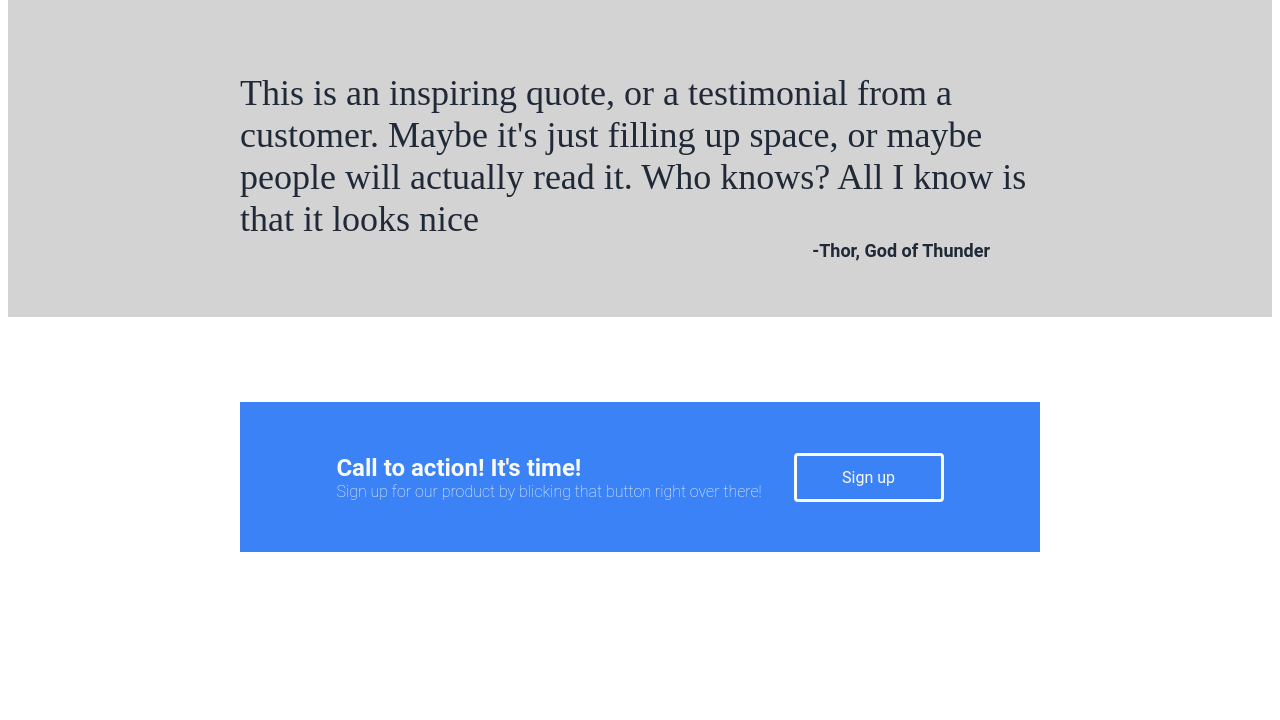
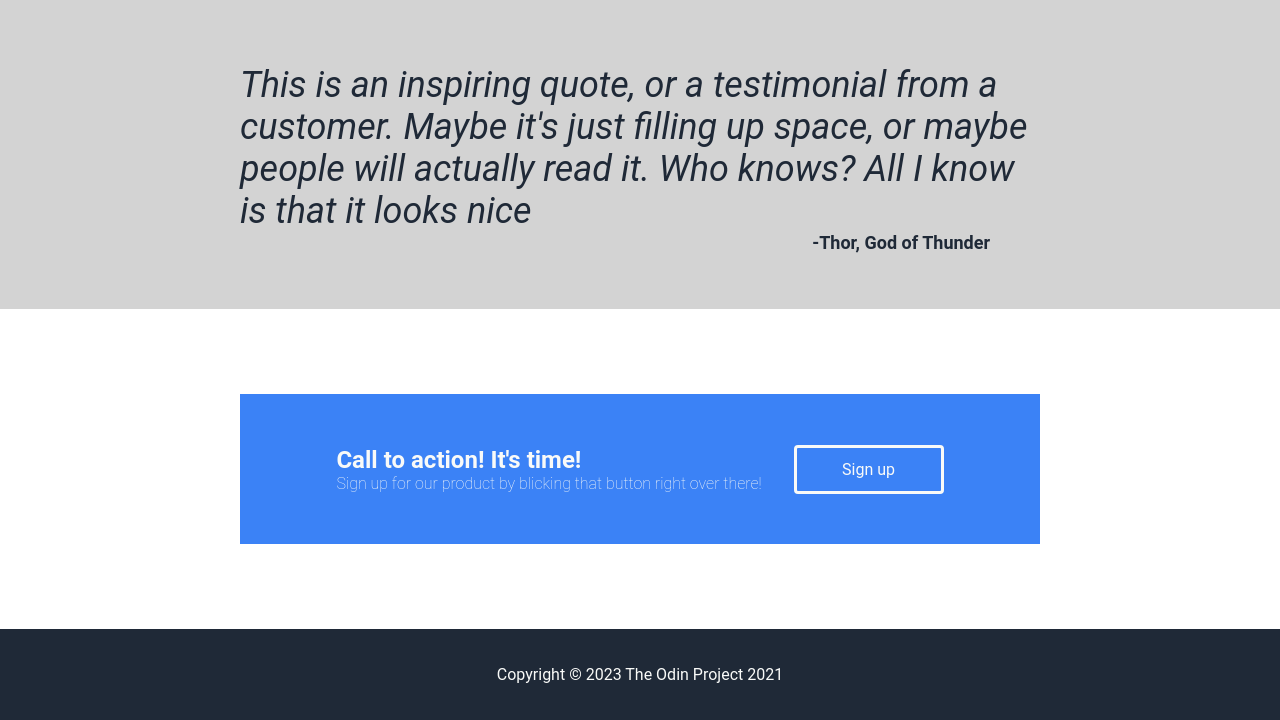
Before and after one commit to LIM-ZHI-YUAN/css-project, a plain HTML site: page index.html in a window 1280 px wide. Shown: the part 880-1600 px from the top of the page. Before the commit the page ends 1525 px from the top, so only its background shows below. Drawn offline with Linux system fonts and the light colour scheme.

Commit message:
add copyright section

```diff
--- a/index.html
+++ b/index.html
@@ -65,5 +65,8 @@
             <button>Sign up</button>
         </div>
     </div>
+    <div class="copyright">
+        <p>Copyright © 2023 The Odin Project 2021</p>
+    </div>
 </body>
 </html>
--- a/style.css
+++ b/style.css
@@ -5,6 +5,7 @@
 body {
     display: flex;
     flex-direction: column;
+    margin: 0;
 }
 
 .header {
@@ -68,7 +69,6 @@ button {
 .hero-secondary-text {
     font-size: 18px;
     color: #F9FAF8;
-    flex-wrap: wrap;
     width: 400px;
     margin: 0;
 
@@ -150,7 +150,7 @@ button {
 
 .quote-text {
     font-size: 36px;
-    font-family: 'italic';
+    font-style: italic;
     color: #1F2937;
     margin-bottom: 0;
 }
@@ -209,3 +209,12 @@ button {
     border-style: solid;
     border-color: #F9FAF8;
 }
+
+.copyright {
+    display: flex;
+    justify-content: center;
+    align-items: center;
+    background-color: #1F2937;
+    color: #F9FAF8;
+    padding: 20px;
+}
```
